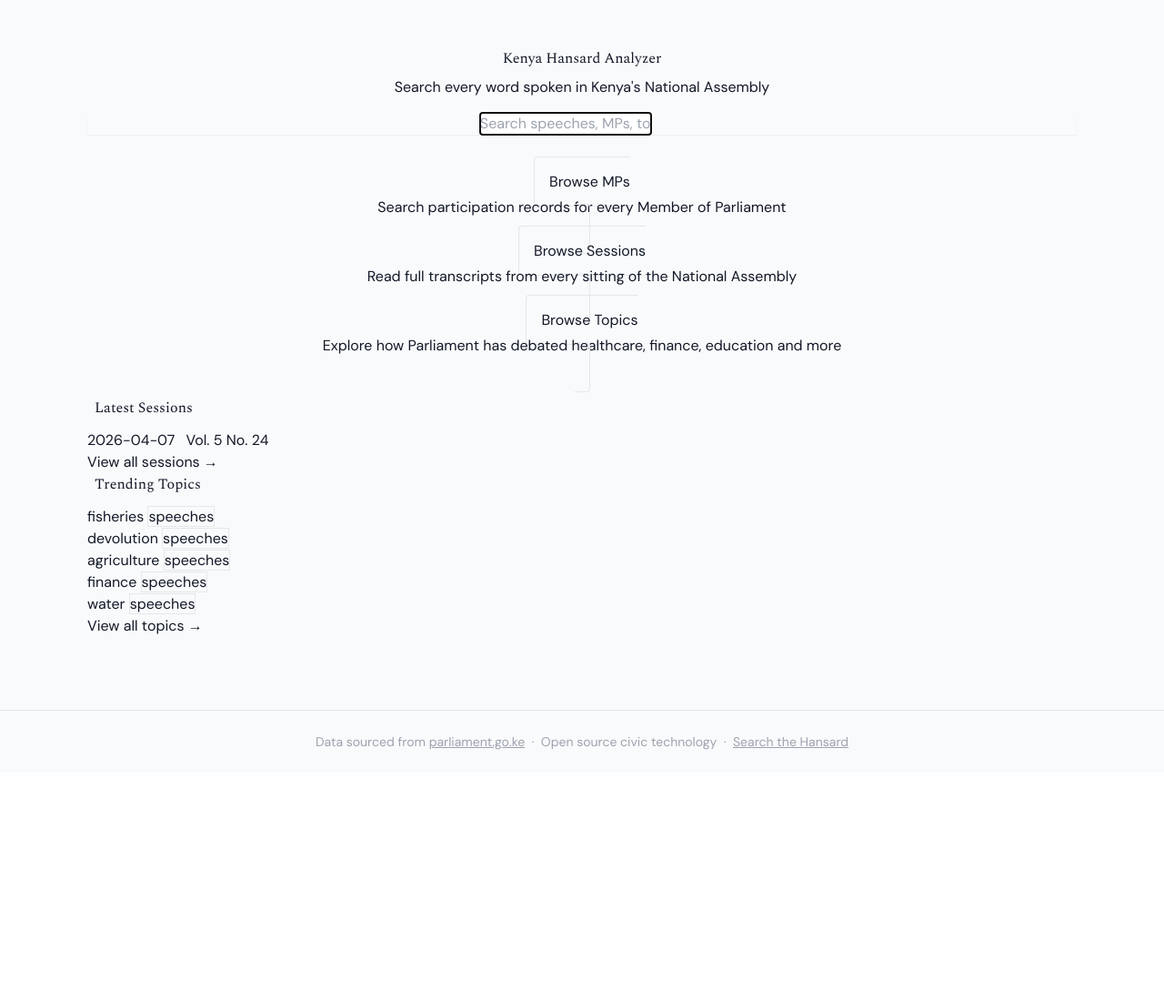
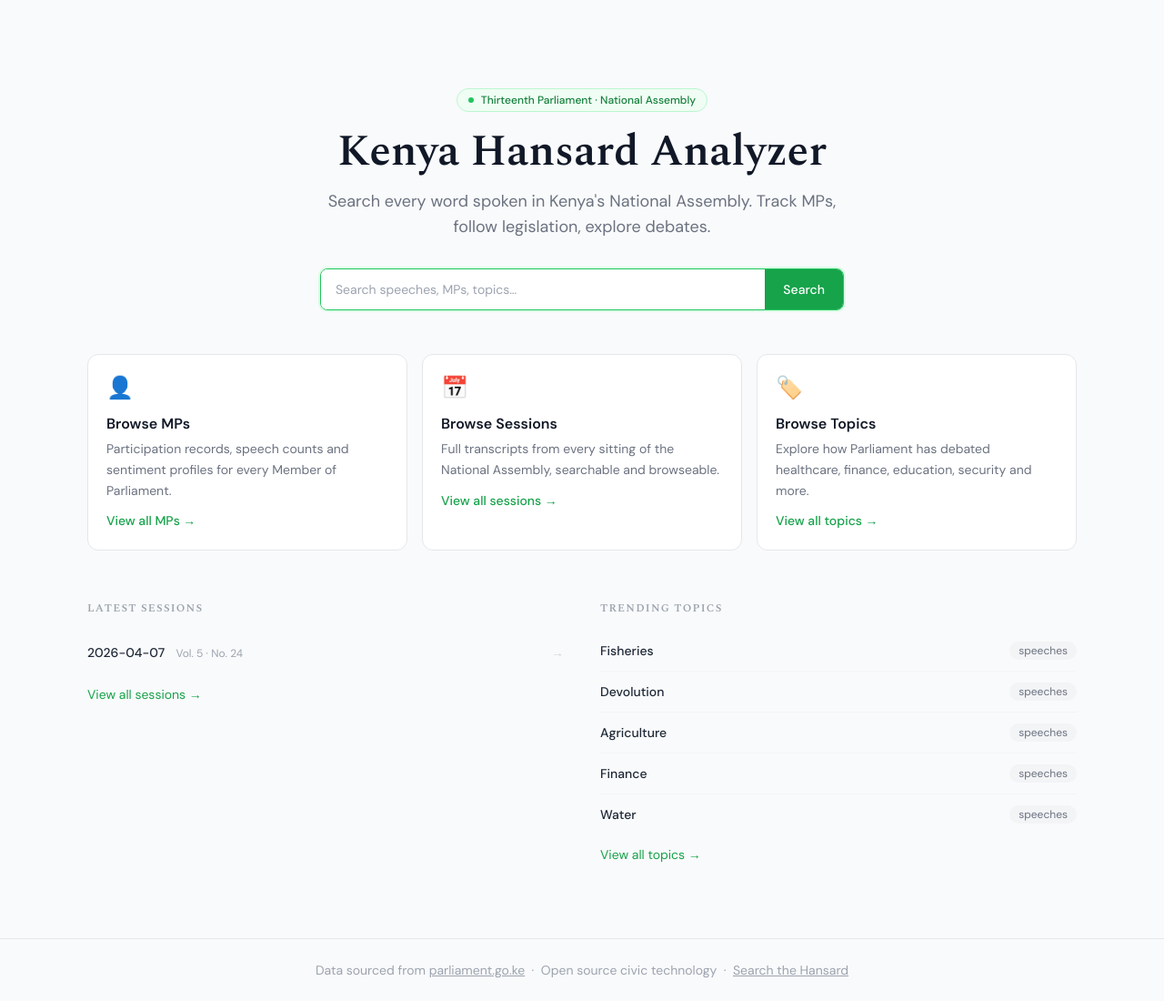
Before and after one commit to isaac-ndungu/hansard_analyzer, a Flask app: page / in a window 1280 px wide. Shown: the part 57-1157 px from the top of the page at 91% size. Before the commit the page ends 881 px from the top, so only its background shows below. Run offline with Flask 3, Linux system fonts and the light colour scheme; data comes from the database, SQL or seed files in the repository; parts of the project's set-up code (start-up, migrations or seed data) failed here and were passed over; some libraries are stand-ins or nearby versions.

Commit message:
Refactor app structure and enhance search functionality with improved templates and error handling

```diff
--- a/templates/index.html
+++ b/templates/index.html
@@ -1,116 +1,144 @@
 {% extends "base.html" %}
-
 {% block title %}Kenya Hansard Analyzer — Search Parliament{% endblock %}
 
 {% block content %}
 
-<!-- Hero Search Section -->
-<div class="hero-section text-center py-5 mb-5">
-    <h1 class="display-5 fw-semibold mb-2">Kenya Hansard Analyzer</h1>
-    <p class="text-muted mb-4 fs-5">
-        Search every word spoken in Kenya's National Assembly
+<!--  Hero  -->
+<div class="text-center pt-16 pb-12">
+    <div class="inline-flex items-center gap-2 bg-green-50 border border-green-200 text-green-700 text-xs font-medium px-3 py-1 rounded-full mb-5">
+        <span class="w-1.5 h-1.5 rounded-full bg-green-500 inline-block"></span>
+        Thirteenth Parliament · National Assembly
+    </div>
+
+    <h1 class="font-serif text-4xl sm:text-5xl font-semibold text-gray-900 mb-4 leading-tight">
+        Kenya Hansard Analyzer
+    </h1>
+    <p class="text-gray-500 text-lg mb-8 max-w-xl mx-auto">
+        Search every word spoken in Kenya's National Assembly.
+        Track MPs, follow legislation, explore debates.
     </p>
 
-    <form action="{{ url_for('search.search') }}" method="get" class="row justify-content-center">
-        <div class="col-12 col-md-8 col-lg-6">
-            <div class="input-group input-group-lg shadow-sm">
+    <form action="{{ url_for('search.search') }}" method="get" class="flex justify-center">
+        <div class="flex w-full max-w-xl shadow-sm rounded-lg overflow-hidden border border-gray-300 focus-within:border-green-500 focus-within:ring-2 focus-within:ring-green-100 transition-all">
             <input
                 type="text"
                 name="q"
-                    class="form-control border-end-0"
-                    placeholder="Search speeches, MPs, topics..."
+                class="flex-1 px-4 py-3 text-sm outline-none bg-white placeholder-gray-400"
+                placeholder="Search speeches, MPs, topics…"
                 autofocus
             />
-                <button class="btn btn-success px-4" type="submit">
-                    <i class="bi bi-search"></i>
+            <button type="submit"
+                    class="bg-green-600 hover:bg-green-700 transition-colors text-white px-5 py-3 text-sm font-medium whitespace-nowrap">
+                Search
             </button>
-            </div>
         </div>
     </form>
 </div>
 
-<!-- Browse Links -->
-<div class="row text-center mb-5 g-3">
-    <div class="col-12 col-md-4">
-        <a href="{{ url_for('members.mp_list') }}" class="browse-card d-block p-4 rounded border text-decoration-none">
-            <i class="bi bi-people fs-3 text-success d-block mb-2"></i>
-            <span class="fw-semibold">Browse MPs</span>
-            <p class="text-muted small mb-0 mt-1">Search participation records for every Member of Parliament</p>
+<!--  Browse cards ─ -->
+<div class="grid grid-cols-1 sm:grid-cols-3 gap-4 mb-14">
+    <a href="{{ url_for('members.mp_list') }}"
+       class="group border border-gray-200 rounded-xl p-5 bg-white hover:border-green-400 hover:shadow-md transition-all text-left">
+        <div class="text-2xl mb-3">👤</div>
+        <div class="font-semibold text-gray-900 mb-1">Browse MPs</div>
+        <p class="text-sm text-gray-500 leading-relaxed">
+            Participation records, speech counts and sentiment profiles for every Member of Parliament.
+        </p>
+        <span class="mt-3 inline-block text-green-600 text-sm font-medium group-hover:underline">
+            View all MPs →
+        </span>
+    </a>
+
+    <a href="{{ url_for('sessions.session_list') }}"
+       class="group border border-gray-200 rounded-xl p-5 bg-white hover:border-green-400 hover:shadow-md transition-all text-left">
+        <div class="text-2xl mb-3">📅</div>
+        <div class="font-semibold text-gray-900 mb-1">Browse Sessions</div>
+        <p class="text-sm text-gray-500 leading-relaxed">
+            Full transcripts from every sitting of the National Assembly, searchable and browseable.
+        </p>
+        <span class="mt-3 inline-block text-green-600 text-sm font-medium group-hover:underline">
+            View all sessions →
+        </span>
+    </a>
+
+    <a href="{{ url_for('topics.topics_overview') }}"
+       class="group border border-gray-200 rounded-xl p-5 bg-white hover:border-green-400 hover:shadow-md transition-all text-left">
+        <div class="text-2xl mb-3">🏷️</div>
+        <div class="font-semibold text-gray-900 mb-1">Browse Topics</div>
+        <p class="text-sm text-gray-500 leading-relaxed">
+            Explore how Parliament has debated healthcare, finance, education, security and more.
+        </p>
+        <span class="mt-3 inline-block text-green-600 text-sm font-medium group-hover:underline">
+            View all topics →
+        </span>
     </a>
 </div>
-    <div class="col-12 col-md-4">
-        <a href="{{ url_for('sessions.session_list') }}" class="browse-card d-block p-4 rounded border text-decoration-none">
-            <i class="bi bi-calendar3 fs-3 text-success d-block mb-2"></i>
-            <span class="fw-semibold">Browse Sessions</span>
-            <p class="text-muted small mb-0 mt-1">Read full transcripts from every sitting of the National Assembly</p>
-        </a>
-    </div>
-    <div class="col-12 col-md-4">
-        <a href="{{ url_for('topics.topics_overview') }}" class="browse-card d-block p-4 rounded border text-decoration-none">
-            <i class="bi bi-tags fs-3 text-success d-block mb-2"></i>
-            <span class="fw-semibold">Browse Topics</span>
-            <p class="text-muted small mb-0 mt-1">Explore how Parliament has debated healthcare, finance, education and more</p>
-        </a>
-    </div>
-</div>
 
-<!-- Latest Sessions + Trending Topics -->
-<div class="row g-4">
+<!--  Latest sessions + trending topics ─ -->
+<div class="grid grid-cols-1 md:grid-cols-2 gap-10">
 
-    <!-- Latest Sessions -->
-    <div class="col-12 col-md-6">
-        <h6 class="text-uppercase text-muted fw-semibold letter-spacing mb-3">
-            <i class="bi bi-clock-history me-2"></i>Latest Sessions
-        </h6>
+    <div>
+        <h2 class="text-xs font-semibold uppercase tracking-widest text-gray-400 mb-4">
+            Latest Sessions
+        </h2>
         {% if recent_sessions %}
-            <ul class="list-group list-group-flush">
+        <ul class="divide-y divide-gray-100">
             {% for session in recent_sessions %}
-                <li class="list-group-item px-0 d-flex justify-content-between align-items-center">
+            <li>
+                <a href="{{ url_for('sessions.session_detail', session_id=session.id) }}"
+                   class="flex items-center justify-between py-3 px-2 -mx-2 hover:bg-gray-50 rounded transition-colors group">
                     <div>
-                        <a href="{{ url_for('sessions.session_detail', session_id=session.id) }}"
-                           class="text-decoration-none fw-medium">
-                            {{ session.date }}
-                        </a>
-                        <span class="text-muted small ms-2">
-                            Vol. {{ session.volume or '—' }} No. {{ session.issue or '—' }}
+                        <span class="text-sm font-medium text-gray-800">{{ session.date }}</span>
+                        <span class="text-xs text-gray-400 ml-2">
+                            Vol. {{ session.volume or '—' }} · No. {{ session.issue or '—' }}
                         </span>
                     </div>
-                    <i class="bi bi-arrow-right text-muted"></i>
+                    <span class="text-gray-300 group-hover:text-green-500 transition-colors text-sm">→</span>
+                </a>
             </li>
             {% endfor %}
         </ul>
-            <a href="{{ url_for('sessions.session_list') }}" class="small text-muted mt-2 d-inline-block">
+        <a href="{{ url_for('sessions.session_list') }}"
+           class="mt-3 inline-block text-sm text-green-600 hover:underline">
             View all sessions →
         </a>
         {% else %}
-            <p class="text-muted small">No sessions in database yet. Run <code>flask sync</code> to get started.</p>
+        <p class="text-sm text-gray-400">
+            No sessions yet. Run
+            <code class="bg-gray-100 px-1.5 py-0.5 rounded text-xs font-mono">flask sync</code>
+            to get started.
+        </p>
         {% endif %}
     </div>
 
-    <!-- Trending Topics -->
-    <div class="col-12 col-md-6">
-        <h6 class="text-uppercase text-muted fw-semibold letter-spacing mb-3">
-            <i class="bi bi-graph-up me-2"></i>Trending Topics
-        </h6>
+    <div>
+        <h2 class="text-xs font-semibold uppercase tracking-widest text-gray-400 mb-4">
+            Trending Topics
+        </h2>
         {% if trending_topics %}
-            <ul class="list-group list-group-flush">
+        <ul class="divide-y divide-gray-100">
             {% for item in trending_topics[:5] %}
-                <li class="list-group-item px-0 d-flex justify-content-between align-items-center">
+            <li>
                 <a href="{{ url_for('topics.topic_detail', topic_name=item.topic) }}"
-                       class="text-decoration-none fw-medium text-capitalize">
-                        {{ item.topic }}
-                    </a>
-                    <span class="badge bg-light text-dark border">
+                   class="flex items-center justify-between py-3 px-2 -mx-2 hover:bg-gray-50 rounded transition-colors group">
+                    <span class="text-sm font-medium text-gray-800 capitalize">{{ item.topic }}</span>
+                    <span class="text-xs bg-gray-100 text-gray-500 px-2.5 py-0.5 rounded-full">
                         {{ item.speech_count }} speeches
                     </span>
+                </a>
             </li>
             {% endfor %}
         </ul>
-            <a href="{{ url_for('topics.topics_overview') }}" class="small text-muted mt-2 d-inline-block">
+        <a href="{{ url_for('topics.topics_overview') }}"
+           class="mt-3 inline-block text-sm text-green-600 hover:underline">
             View all topics →
         </a>
         {% else %}
-            <p class="text-muted small">No topic data yet. Run <code>flask sync</code> to get started.</p>
+        <p class="text-sm text-gray-400">
+            No topic data yet. Run
+            <code class="bg-gray-100 px-1.5 py-0.5 rounded text-xs font-mono">flask sync</code>
+            to get started.
+        </p>
         {% endif %}
     </div>
 
```
Also changed, not shown: app.py (+6 -5 lines), routes/search.py (+54 -73 lines). Lines whose indentation alone changed are shown as unchanged.
